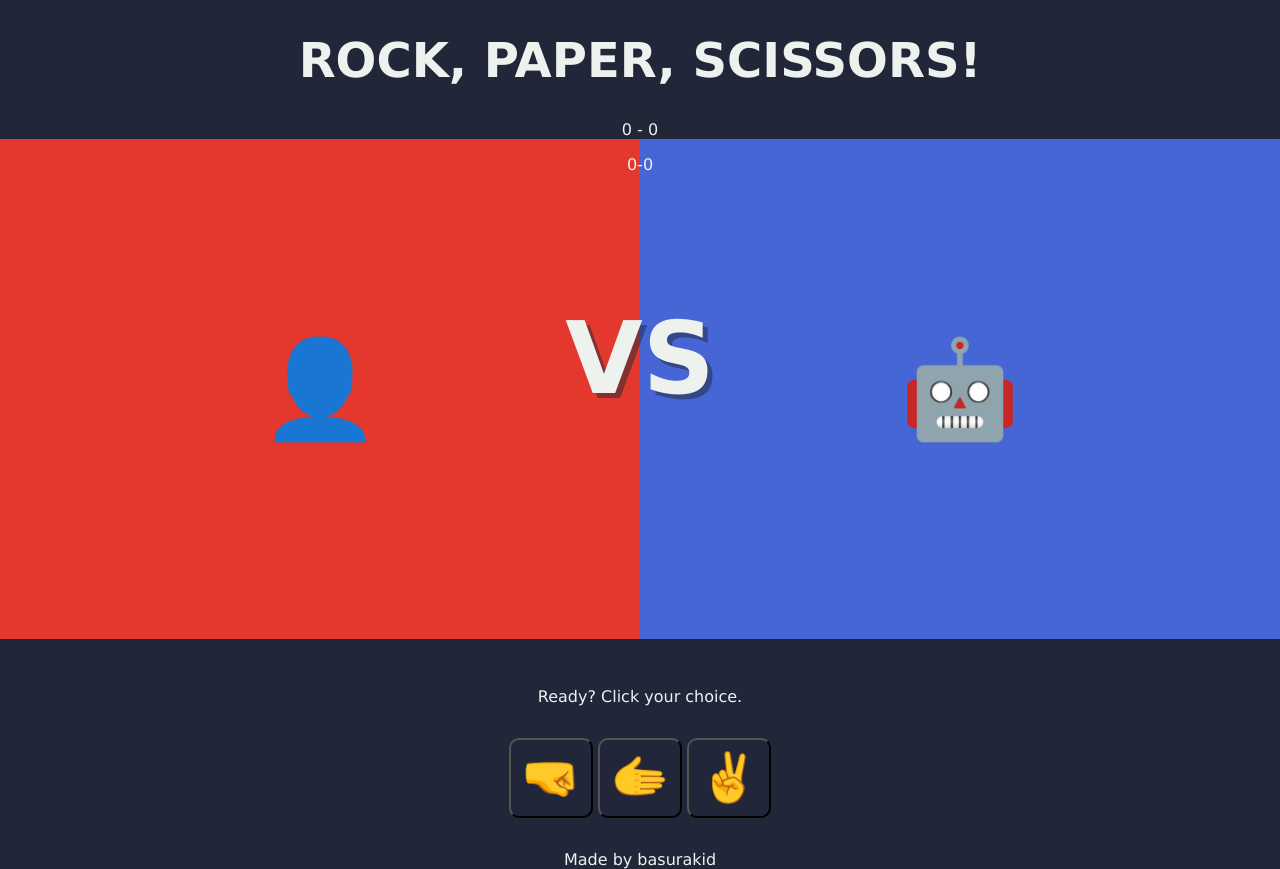
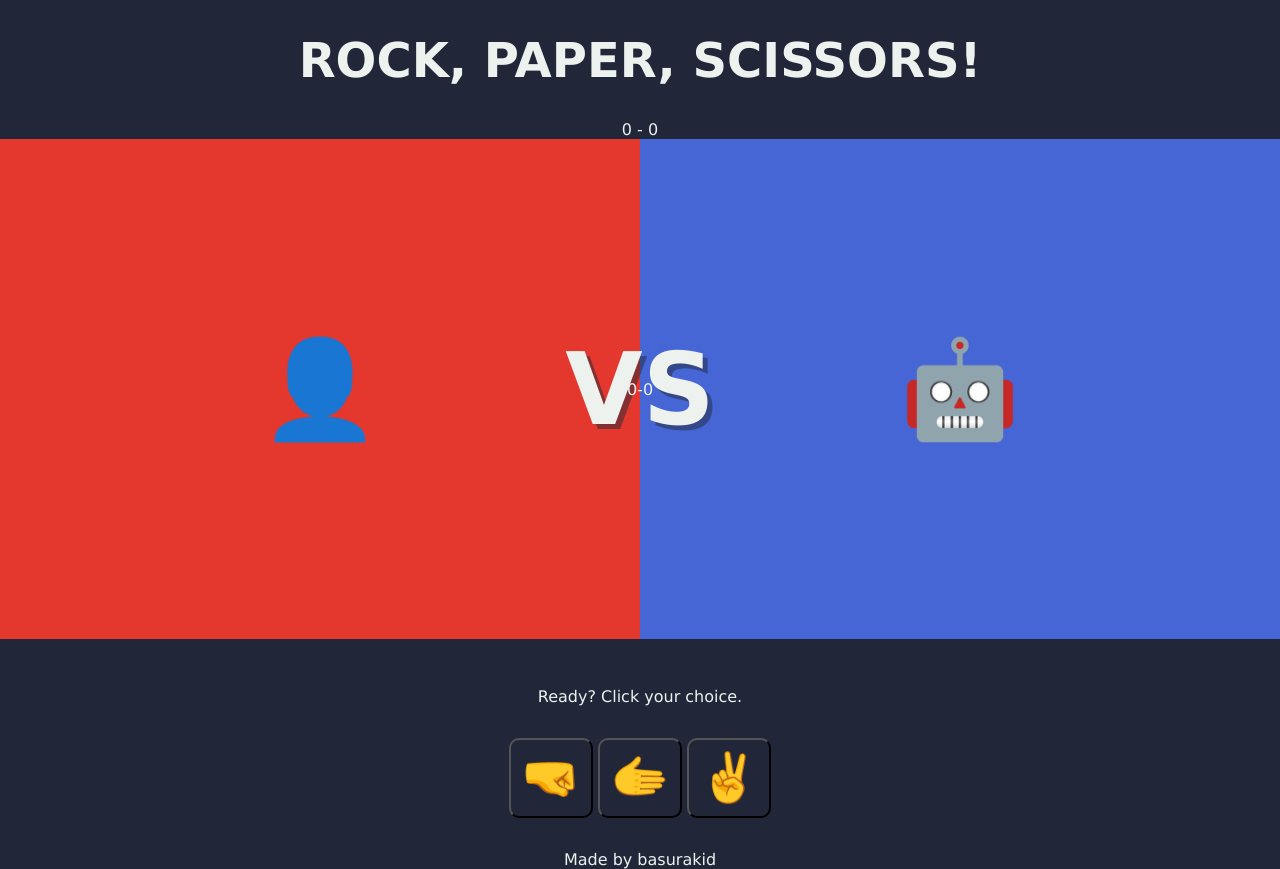
Before and after one commit to basurakid/odin-rock-paper-scissors, a plain HTML site: page index.html in a window 1280 px wide. Drawn offline with Linux system fonts and the light colour scheme.

Commit message:
fix positioning in versus of absolute elements

```diff
--- a/style.css
+++ b/style.css
@@ -42,13 +42,13 @@ button {
 .versus {
     display: flex;
     justify-content: center;
+    align-items: center;
     height: 500px;
 }
 
 .para-vs {
     position: absolute;
     font-weight: 900;
-    top: 25%;
     font-size: 100px;
     text-shadow:  5px 5px rgba(33, 39, 56, 50%);
 }
```
